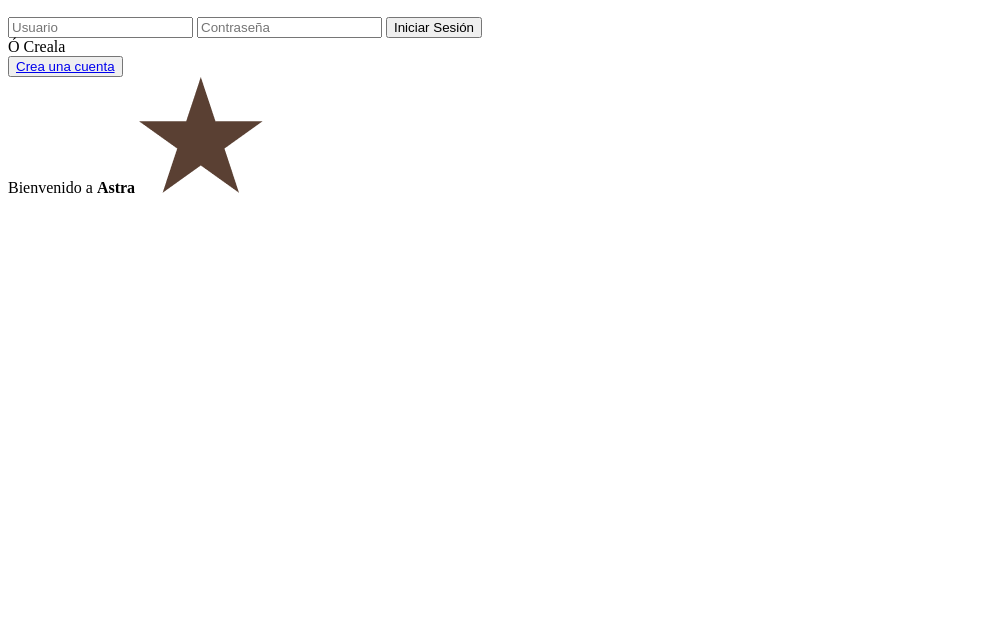
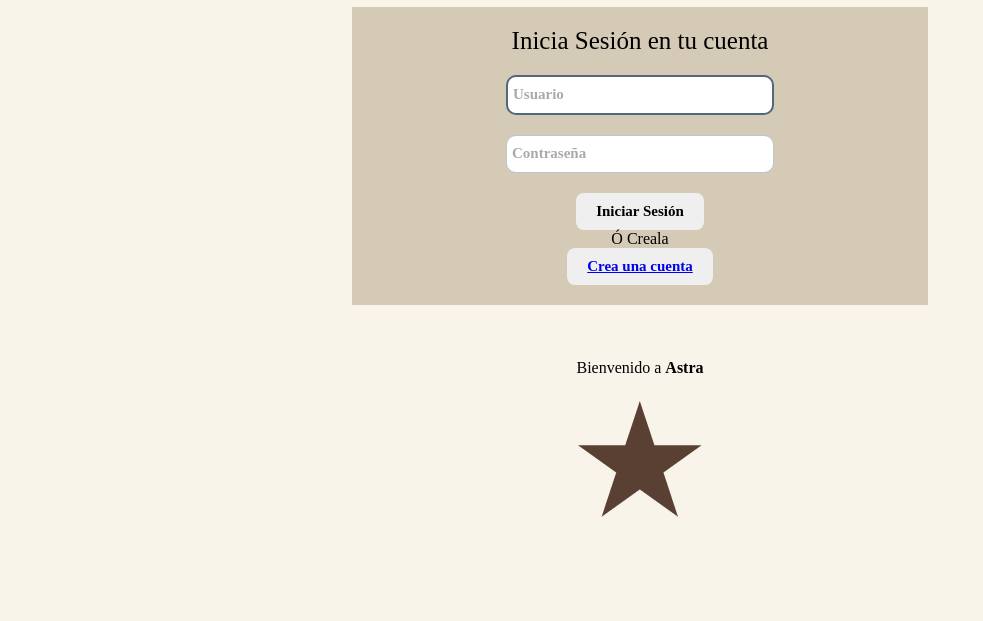
Before and after one commit to CaAnd610/Task-Manager, a plain HTML site: page Frontend/index.html in a window 1280 px wide. Shown: the part 179-800 px from the top of the page, without its empty margins (0-983 px from the left). Drawn offline with Linux system fonts and the light colour scheme; a web font is replaced by a local one.

Commit message:
Se sigue construccion del login

```diff
--- a/Frontend/css/base.css
+++ b/Frontend/css/base.css
@@ -6,3 +6,21 @@
     --dark-blue: #1D2E4A;
     --brown: #5A4033;
 }
+
+*{
+    margin: 0;
+    padding: 0;
+    box-sizing: border-box;
+}
+
+body {
+    background-color: var(--background-color);
+
+    font-family: "Kaisei Opti", serif;
+    font-weight: 400;
+    font-style: normal;
+}
+
+button, input {
+    font-family: inherit;
+}
--- a/Frontend/css/components.css
+++ b/Frontend/css/components.css
@@ -0,0 +1,37 @@
+@import "base.css";
+
+.btn {
+    display: inline-flex;
+    align-items: center;
+    justify-content: center;
+
+    padding: 10px 20px;
+
+    border: none;
+    border-radius: 8px;
+
+    font-size: 15px;
+    font-weight: 800;
+
+    cursor: pointer;
+    text-decoration: none;
+    color: #000;
+    transition: 0.2s ease;
+}
+
+.input {
+    display: block;
+    width: 100%;
+
+    padding: 10px 5px;
+
+    outline: none;
+    border-radius: 10px;
+}
+
+::placeholder {
+    font-family: inherit;
+    font-size: 15px;
+    font-weight: 600;
+    color: #aaa;
+}
--- /dev/null
+++ b/Frontend/css/login.css
@@ -0,0 +1,56 @@
+@import "base.css";
+
+main {
+    display: flex;
+    justify-content: center;
+    align-items: space-between;
+}
+
+.form-section {
+    display: flex;
+    flex-direction: column;
+    justify-content: space-evenly;
+    align-items: center;
+
+    height: 90vh;
+    width: 90vw;
+}
+
+.login-title {
+    font-family: "Ledger", serif;
+    font-weight: 800;
+    font-size: 30px;
+    font-style: normal;
+}
+
+.login-form {
+    display: flex;
+    flex-direction: column;
+    align-items: center;
+
+    width: 50%;
+    margin: 30px;
+    padding: 20px;
+    background-color: var(--background-darker-color);
+}
+
+.login-form__tittle {
+    font-family: "Ledger", serif;
+    font-weight: 500;
+    font-size: 25px;
+    font-style: normal;
+
+    margin-bottom: 20px;
+}
+
+.login-form__user, .login-form__password {
+    width: 50%;
+    margin-bottom: 20px;
+
+    border: 1px solid var(--light-blue);
+
+}
+
+.login-form__user, .login-form__password:focus {
+    border: 2px solid var(--blue);
+}
--- /dev/null
+++ b/Frontend/css/style.css
@@ -0,0 +1,2 @@
+@import "base.css";
+@import "components.css";
--- a/Frontend/index.html
+++ b/Frontend/index.html
@@ -4,25 +4,31 @@
     <meta charset="UTF-8">
     <meta name="viewport" content="width=device-width, initial-scale=1.0">
     <title>Document</title>
+    <link rel="preconnect" href="https://fonts.googleapis.com">
+    <link rel="preconnect" href="https://fonts.gstatic.com" crossorigin>
+    <link href="https://fonts.googleapis.com/css2?family=Kaisei+Opti&display=swap" rel="stylesheet">
+    <link rel="stylesheet" href="css/style.css">
+    <link rel="stylesheet" href="css/login.css">
+</head>
 </head>
 <body>
     <main>
         <section class="form-section">
             <header class="login_header">
                 <img src="assets/images/Astra.png" alt="Imagen" class="form-img">
-                <h1>Task Manager</h1>
+                <h1 class="login-title">Task Manager</h1>
             </header>
-            <form action="" class="login_form">
-                <h2 class="login_form__tittle">Inicia Sesión en tu cuenta</h2>
-                <input type="text" class="login_form__user" placeholder="Usuario" required>
-                <input type="password" class="login_form__password" placeholder="Contraseña" required>
-                <button type="submit" class="login_form__button">Iniciar Sesión</button>
-                <div class="login_form__line">
-                    <span class="login_form__line-text">Ó Creala</span>
+            <form action="" class="login-form">
+                <h2 class="login-form__tittle">Inicia Sesión en tu cuenta</h2>
+                <input type="text" class="input login-form__user" placeholder="Usuario" required>
+                <input type="password" class="input login-form__password" placeholder="Contraseña" required>
+                <button type="submit" class="btn login-form__button">Iniciar Sesión</button>
+                <div class="login-form__line">
+                    <span class="login-form__line-text">Ó Creala</span>
                 </div>
-                <button type="button" class="login_form__signup_button"><a href="Pages/signup.html">Crea una cuenta</a></button>
+                <button type="button" class="btn login-form__signup_button"><a href="Pages/signup.html">Crea una cuenta</a></button>
             </form>
-            <span class="form_footer">Bienvenido a <b>Astra</b></span>
+            <span class="form-footer">Bienvenido a <b>Astra</b></span>
             <img src="assets/icons/Star 1.png" alt="Estrella decorativa" class="form_star">
         </section>
     </main>
```
